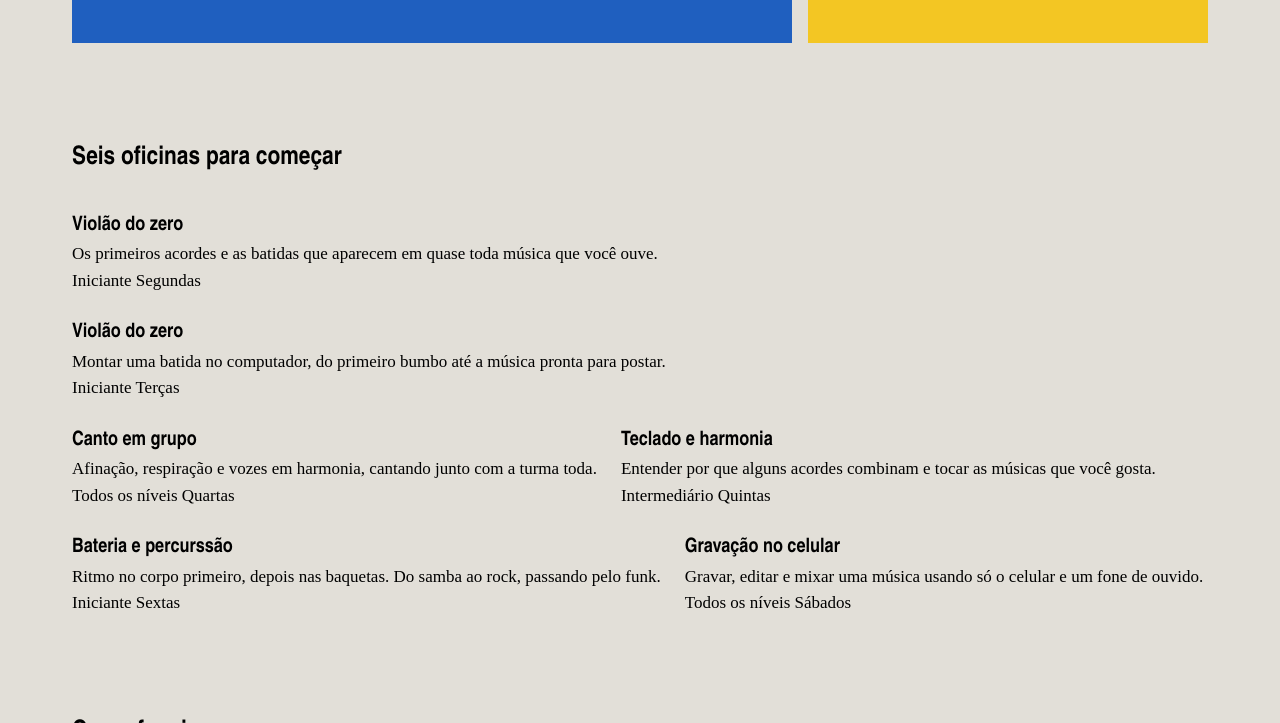
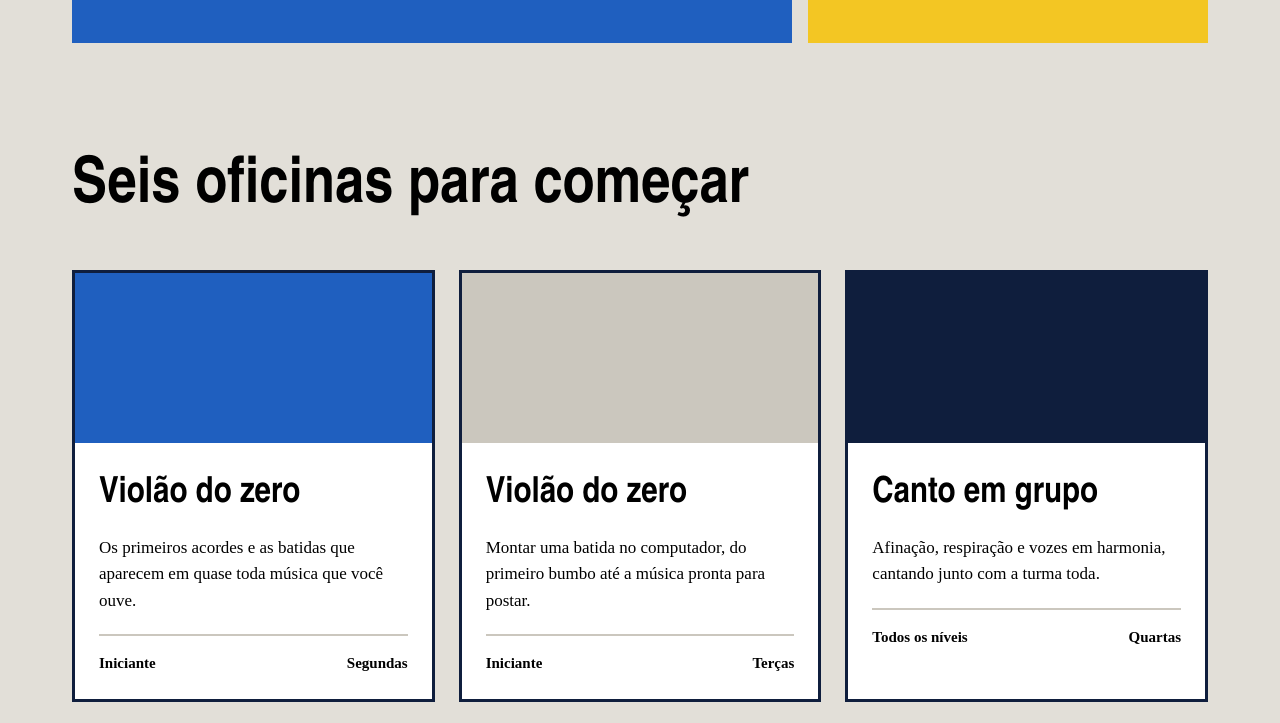
Before and after one commit to nicolexavierTI1MC/laje_sonnora, a plain HTML site: page index.html in a window 1280 px wide. Shown: the part 980-1703 px from the top of the page. Drawn offline with Linux system fonts and the light colour scheme; a web font is replaced by a local one.

Commit message:
Cards das oficinas

```diff
--- a/index.css
+++ b/index.css
@@ -129,11 +129,13 @@
 
     .secao{
         margin-top: 96px;
+        margin-top: 96px;
     }
 
     .titulo-secao{
         font-family: 64px;
         margin-bottom: 32px;
+        font-size: 64px;
     }
 
     .cards{
@@ -141,3 +143,48 @@
         flex-wrap: wrap;
         gap: 24px;
     }
+
+    .card{
+        background-color: var(--branco);
+        border: 3px solid var(--tinta);
+        flex: 1 1 340px;
+    }
+
+    .card .foto{
+        height: 170px;
+    }
+
+    .foto{
+        background-color: var(--concreto-escuro);
+    }
+
+    .foto-azul{
+        background-color: var(--caixa-dagua);
+    }
+
+    .foto-amarerela{
+        background-color: var(--fita);
+    }
+
+    .foto-tinta{
+        background-color: var(--tinta);
+    }
+
+    .card-texto{
+        padding: 24px;
+    }
+
+    .card h3{
+        font-size: 36px;
+        margin-bottom: 12px;
+    }
+
+   .card-info{
+    margin-top: 20px;
+    padding-top: 16px;
+    border-top: 2px solid var(--concreto-escuro);
+    font-weight: 600;
+    font-size: 15px;
+    display: flex;
+    justify-content: space-between;
+   }
```
